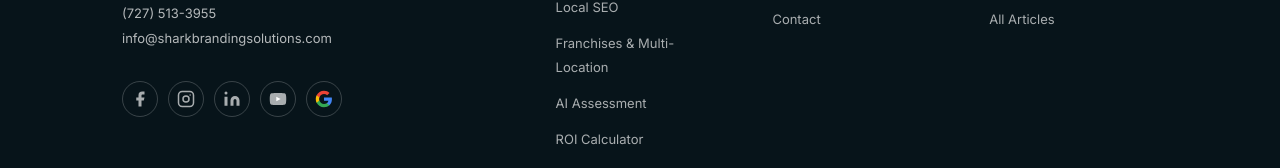
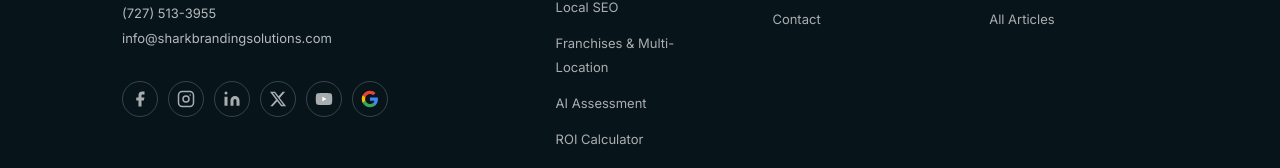
Before and after one commit to stanpord/Shark-Branding-Website, a Next.js app: page /plans in a window 1280 px wide. Shown: the part 7494-7662 px from the top of the page. Built offline with nearby package versions, Linux system fonts and the light colour scheme.

Commit message:
Add X (Twitter) social link to footer

```diff
--- a/src/components/Footer.tsx
+++ b/src/components/Footer.tsx
@@ -65,6 +65,15 @@
         <path d="M16 8a6 6 0 0 1 6 6v7h-4v-7a2 2 0 0 0-2-2 2 2 0 0 0-2 2v7h-4v-7a6 6 0 0 1 6-6z" />
         <rect x="2" y="9" width="4" height="12" />
         <circle cx="4" cy="4" r="2" />
+      </svg>
+    ),
+  },
+  {
+    label: "X",
+    href: "https://x.com/SharkBranding",
+    icon: (
+      <svg width="18" height="18" viewBox="0 0 24 24" fill="currentColor" aria-hidden="true">
+        <path d="M18.244 2.25h3.308l-7.227 8.26 8.502 11.24H16.17l-5.214-6.817L4.99 21.75H1.68l7.73-8.835L1.254 2.25H8.08l4.713 6.231zm-1.161 17.52h1.833L7.084 4.126H5.117z" />
       </svg>
     ),
   },
```
